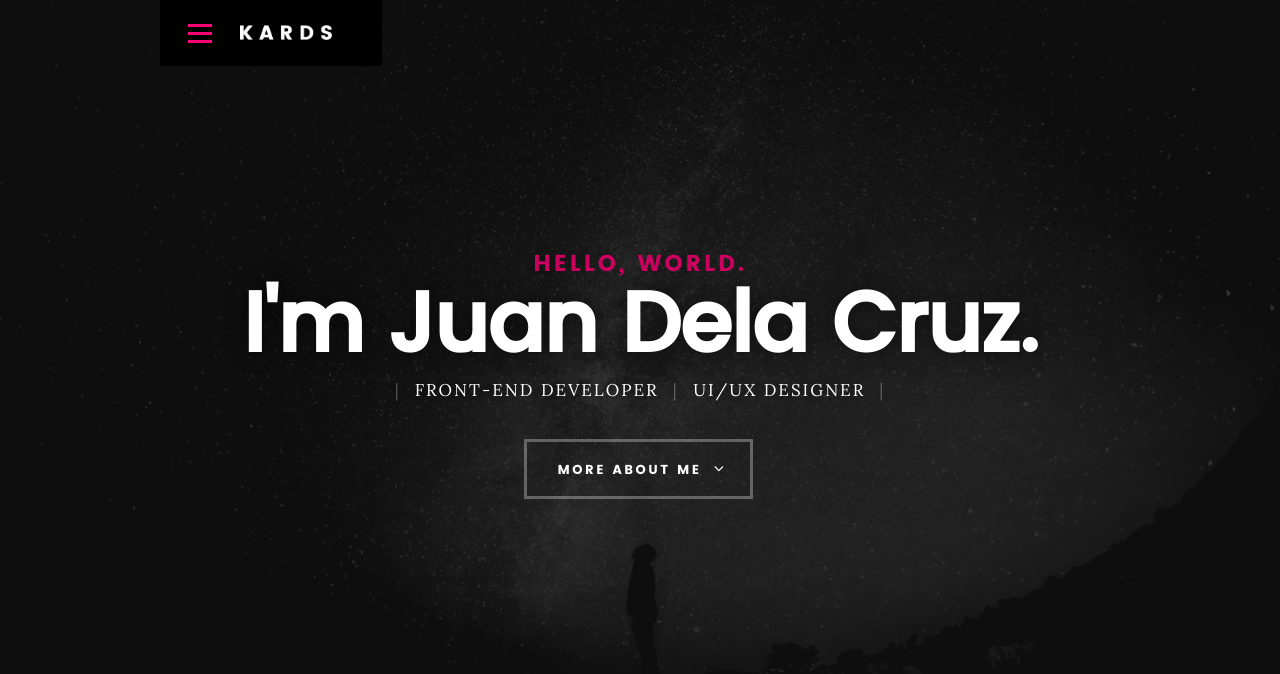
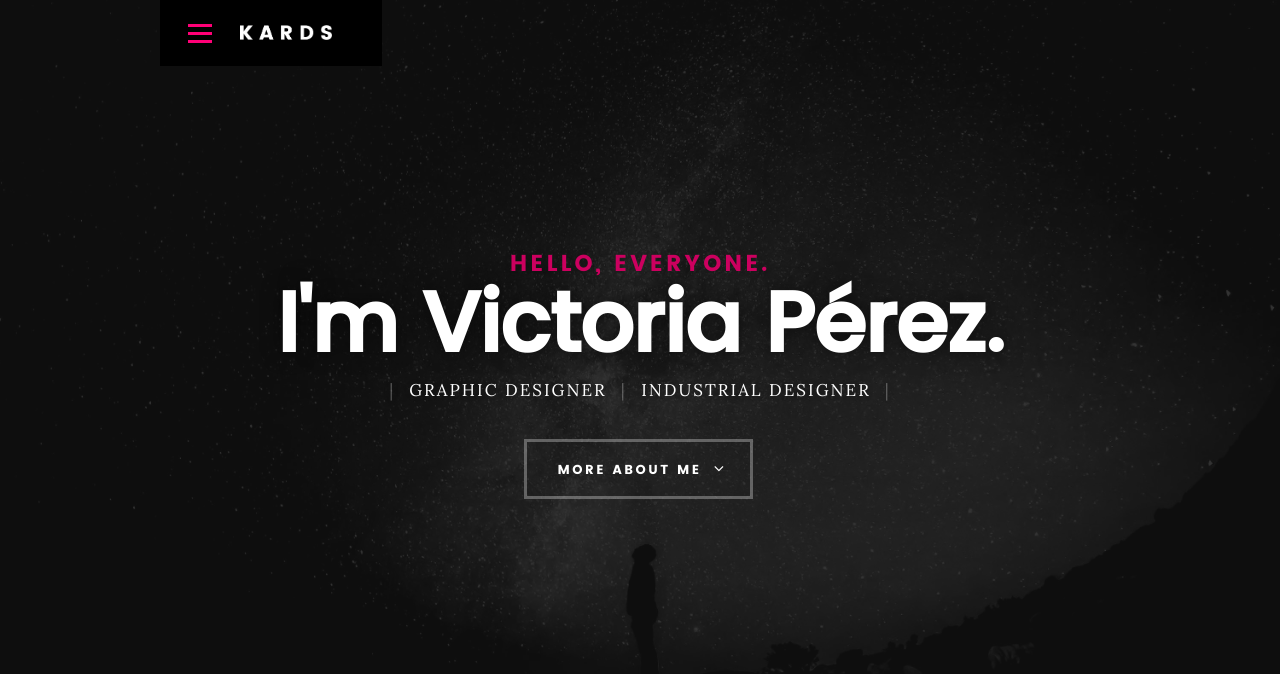
Before and after one commit to Meirith/meirith.github.io, a plain HTML site: page index.html in a window 1280 px wide. Shown: the top 674 px of the page. Drawn offline with Linux system fonts and the light colour scheme; files whose address does not match are found by name.

Commit message:
Update index.html

```diff
--- a/index.html
+++ b/index.html
@@ -7,7 +7,7 @@
    <!--- basic page needs
    ================================================== -->
    <meta charset="utf-8">
-	<title>Kards</title>
+	<title>Victoria</title>
 	<meta name="description" content="">
 	<meta name="author" content="">
 
@@ -73,12 +73,12 @@
 
    			<div class="col-twelve">
 
-	   			<h5>Hello, World.</h5>
-	   			<h1>I'm Juan Dela Cruz.</h1>
+	   			<h5>Hello, Everyone.</h5>
+	   			<h1>I'm Victoria Pérez.</h1>
 
 	   			<p class="intro-position">
-	   				<span>Front-end Developer</span>
-	   				<span>UI/UX Designer</span>
+	   				<span>Graphic Designer</span>
+	   				<span>Industrial Designer</span>
 	   			</p>
 
 	   			<a class="button stroke smoothscroll" href="#about" title="">More About Me</a>
```
